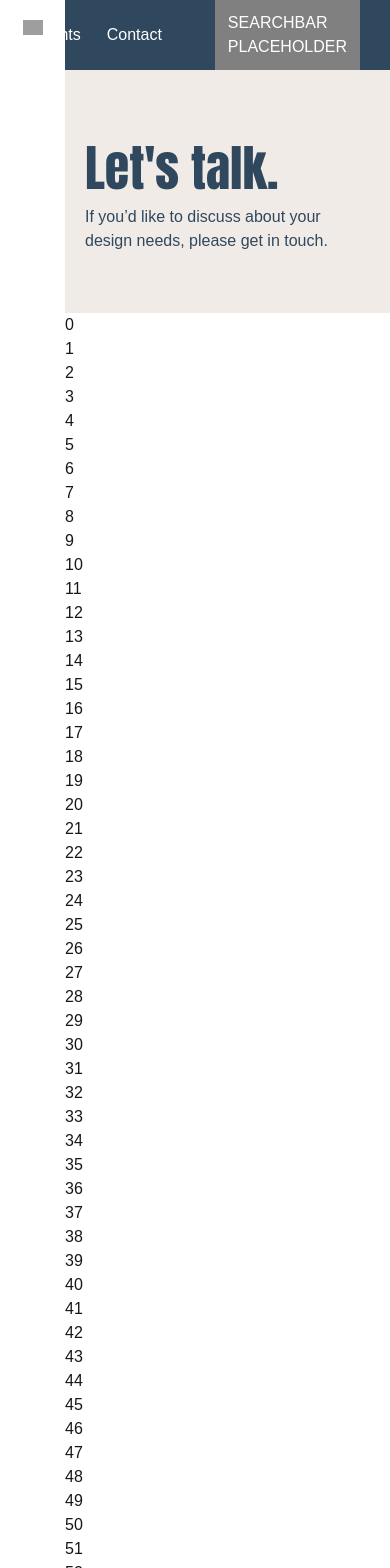
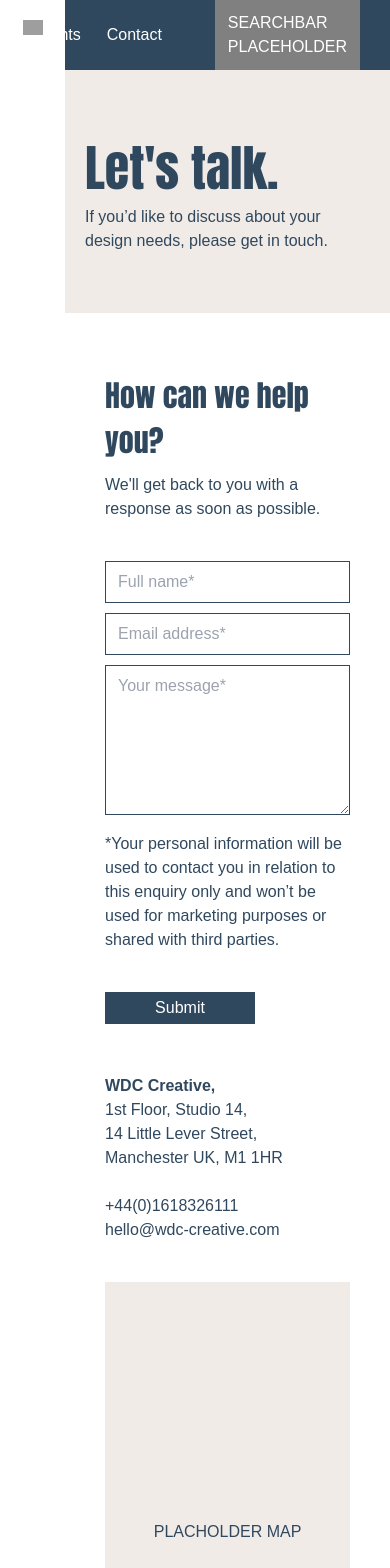
Before and after one commit to digital-cowboy-91/wdc-contact-page, a Next.js app: page / in a window 390 px wide. Shown: the top 1568 px of the page. Built offline with nearby package versions, Linux system fonts and the light colour scheme; grey boxes are pictures that could not be loaded; some icons are missing.

Commit message:
style contact-form, adds map placeholder, improve responsivness

```diff
--- /dev/null
+++ b/app/components/ContactForm.tsx
@@ -0,0 +1,49 @@
+import InputText from "./InputText";
+import InputTextArea from "./InputTextArea";
+
+export default function ContactForm() {
+  return (
+    <div className="flex flex-col gap-[10px]">
+      <h2>How can we help you?</h2>
+      <p>We'll get back to you with a response as soon as possible.</p>
+      <form className="flex flex-col gap-[10px] mt-[30px] mb-[40px]">
+        <InputText name="Full name" id="name-2" />
+        <InputText name="Email address" id="email-2" />
+        <InputTextArea
+          name="Your message"
+          id="field"
+          className="min-h-[150px]"
+        />
+        <p>
+          *Your personal information will be used to contact you in relation to
+          this enquiry only and won’t be used for marketing purposes or shared
+          with third parties.
+        </p>
+        <div>
+          <button
+            type="submit"
+            className="min-w-[150px] py-[4px] mt-[30px] bg-primary text-background"
+          >
+            Submit
+          </button>
+        </div>
+      </form>
+      <div>
+        <p>
+          <strong>WDC Creative,</strong>
+          <br />
+          1st Floor, Studio 14,
+          <br />
+          14 Little Lever Street,
+          <br />
+          Manchester UK, M1 1HR
+          <br />
+          <br />
+        </p>
+        <a href="tel:+44(0)1618326111">+44(0)1618326111</a>
+        <br />
+        <a href="hello@wdc-creative.com">hello@wdc-creative.com</a>
+      </div>
+    </div>
+  );
+}
--- /dev/null
+++ b/app/components/ContactMap.tsx
@@ -0,0 +1,7 @@
+export default function ContactMap() {
+  return (
+    <div className="min-h-[500px] bg-subtle w-full h-full flex items-center justify-center">
+      PLACHOLDER MAP
+    </div>
+  );
+}
--- /dev/null
+++ b/app/components/InputText.tsx
@@ -0,0 +1,21 @@
+interface Props {
+  name: string;
+  id: string;
+}
+
+export default function InputText({ name, id }: Props) {
+  return (
+    <div>
+      <label htmlFor={id} className="hidden">
+        {name}
+      </label>
+      <input
+        id={id}
+        name={id}
+        type="text"
+        placeholder={name + "*"}
+        className="w-full border border-primary px-[12px] py-[8px]"
+      />
+    </div>
+  );
+}
--- /dev/null
+++ b/app/components/InputTextArea.tsx
@@ -0,0 +1,21 @@
+interface Props {
+  name: string;
+  id: string;
+  className?: string;
+}
+
+export default function InputTextArea({ name, id, className }: Props) {
+  return (
+    <div>
+      <label htmlFor={id} className="hidden">
+        {name}
+      </label>
+      <textarea
+        id={id}
+        name={id}
+        placeholder={name + "*"}
+        className={`w-full border border-primary px-[12px] py-[8px] ${className}`}
+      />
+    </div>
+  );
+}
--- a/app/components/PageHeader.tsx
+++ b/app/components/PageHeader.tsx
@@ -1,7 +1,7 @@
 export default function PageHeader() {
   return (
-    <div id="header" className="bg-subtle py-[60px] px-[20px] text-primary">
-      <h1 className="text-[50px]">Let's talk.</h1>
+    <div id="header" className="bg-subtle py-[60px] md:py-[100px] px-[20px]">
+      <h1>Let's talk.</h1>
       <p>
         If you’d like to discuss about your design needs, please get in touch.
       </p>
--- a/app/components/Sidebar.tsx
+++ b/app/components/Sidebar.tsx
@@ -13,7 +13,7 @@ export default function Sidebar() {
           className="w-[20px]"
         />
       </Link>
-      <Socials className="text-primary" direction="vertical" />
+      <Socials direction="vertical" />
     </aside>
   );
 }
--- a/app/globals.css
+++ b/app/globals.css
@@ -18,11 +18,20 @@
 }
 
 body {
-  color: var(--foreground);
+  color: var(--primary);
   background: var(--background);
   font-family: Arial, Helvetica, sans-serif;
 }
 
-h1 {
+h1,
+h2 {
   font-family: Larken, Impact, sans-serif;
 }
+
+h1 {
+  font-size: 50px;
+}
+
+h2 {
+  font-size: 30px;
+}
--- a/app/page.tsx
+++ b/app/page.tsx
@@ -1,14 +1,15 @@
+import ContactForm from "./components/ContactForm";
+import ContactMap from "./components/ContactMap";
 import PageHeader from "./components/PageHeader";
 
 export default function Home() {
   return (
     <div className="">
       <PageHeader />
-      {Array(100)
-        .fill(0)
-        .map((_val, index) => {
-          return <div key={index}>{index}</div>;
-        })}
+      <section className="grid md:grid-cols-2 gap-[40px] px-[40px] py-[60px]">
+        <ContactForm />
+        <ContactMap />
+      </section>
     </div>
   );
 }
--- a/package.json
+++ b/package.json
@@ -9,13 +9,14 @@
     "lint": "next lint"
   },
   "dependencies": {
+    "@react-google-maps/api": "^2.20.5",
     "next": "15.1.6",
     "react": "^19.0.0",
     "react-dom": "^19.0.0"
   },
   "devDependencies": {
+    "@eslint/eslintrc": "^3",
     "@iconify-icon/react": "^2.3.0",
-    "@eslint/eslintrc": "^3",
     "@types/node": "^20",
     "@types/react": "^19",
     "@types/react-dom": "^19",
```
Also changed, not shown: 1 other file (tests, documents, lock files or other folders).
